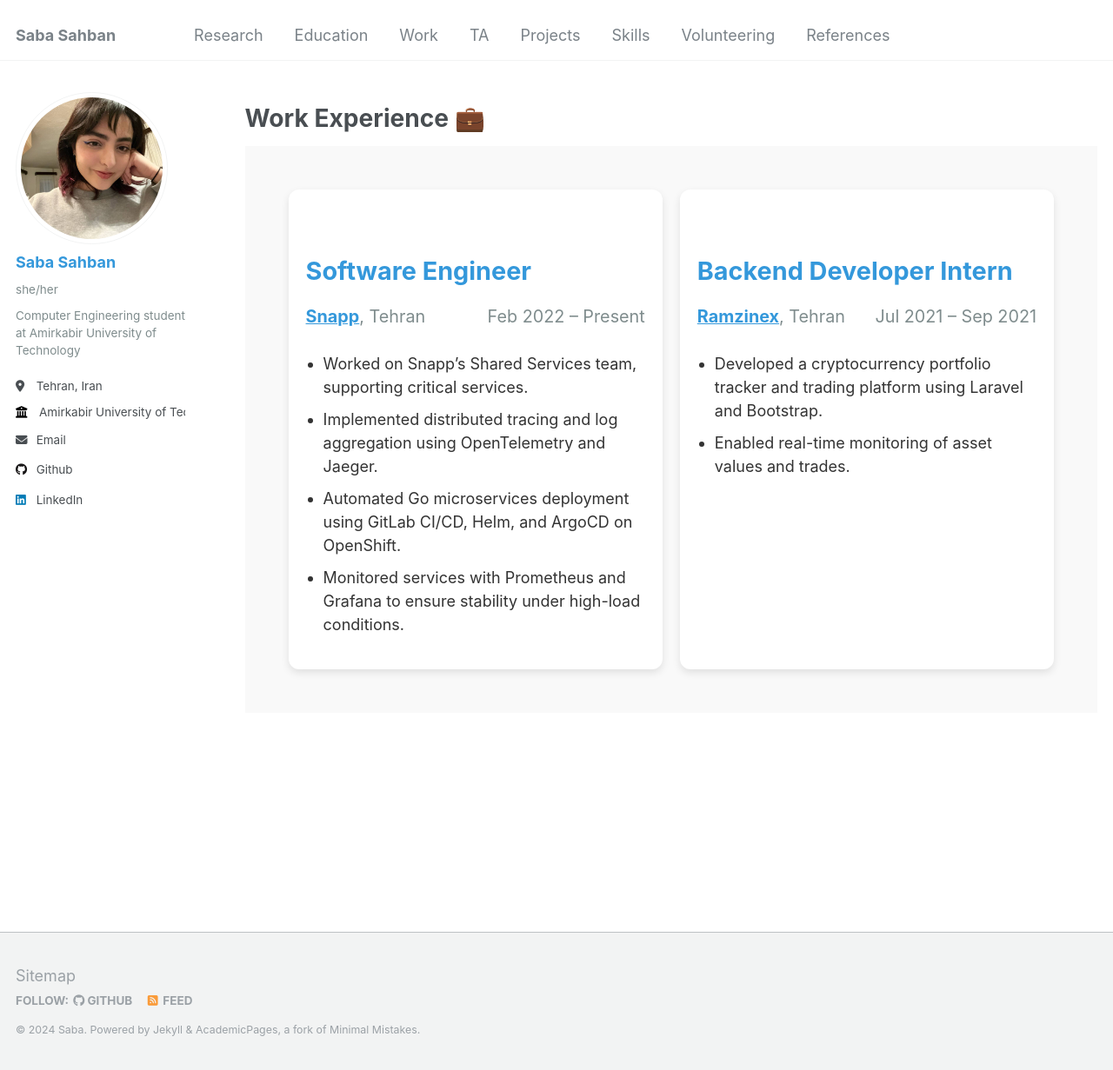
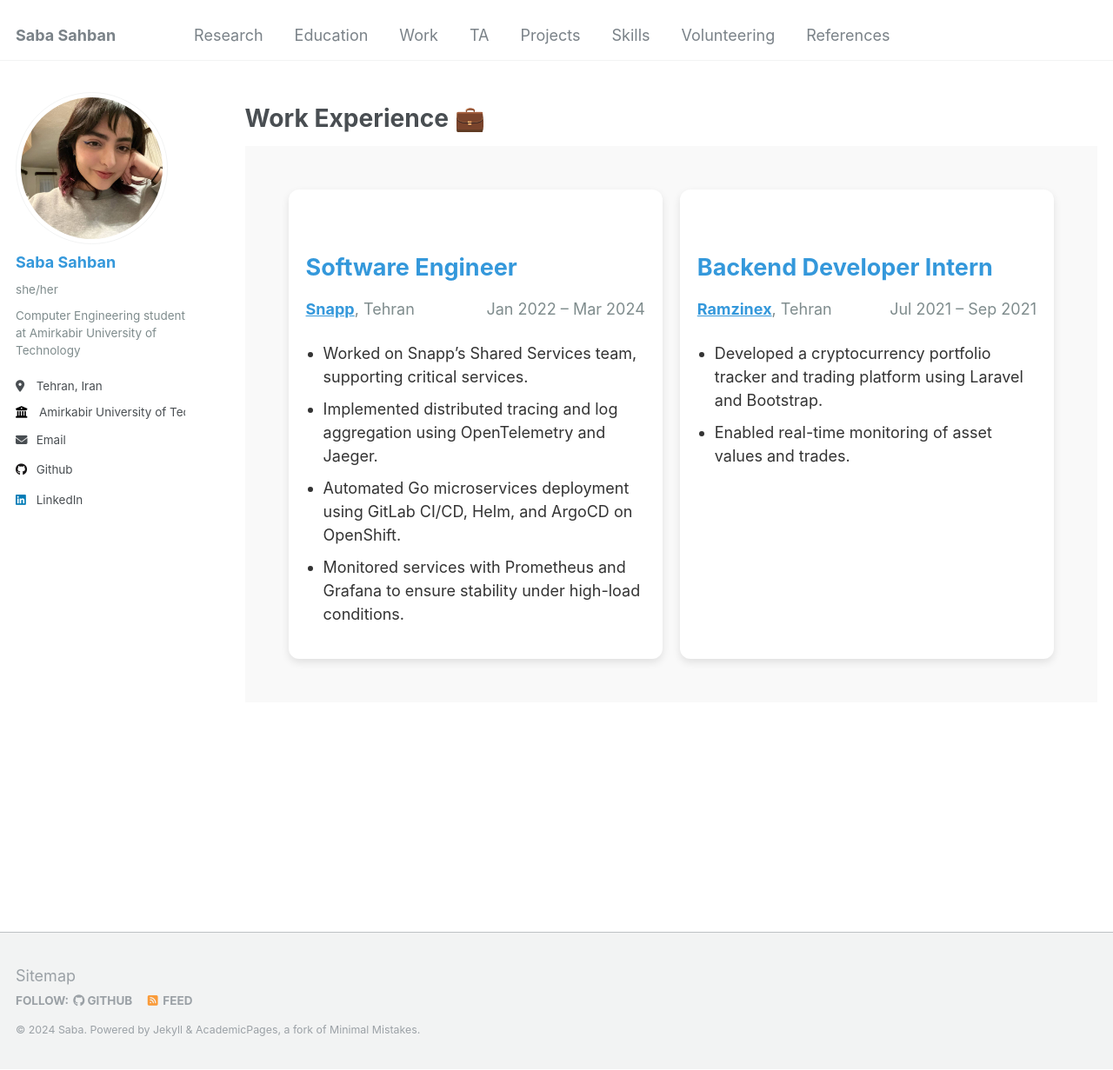
Before and after one commit to SabaSahban/sabasahban.github.io, a Jekyll site: the page built from _pages/work.html, in a window 1280 px wide and 1231 px high. Shown: the whole window at 87% size. Built offline with Jekyll 4.4.1, drawn with Linux system fonts in a browser that asks for light colours.

Commit message:
change work layout design

```diff
--- a/_pages/work.html
+++ b/_pages/work.html
@@ -13,7 +13,7 @@ author_profile: true
       <h3>Software Engineer</h3>
       <p>
         <strong><a href="https://snapp.ir" target="_blank" style="text-decoration: underline; color: #3498db;">Snapp</a></strong>, Tehran
-        <span style="float: right;">Feb 2022 – Present</span>
+        <span style="float: right;">Jan 2022 – Mar 2024</span>
       </p>
       <ul>
         <li>Worked on Snapp’s Shared Services team, supporting critical services.</li>
@@ -73,7 +73,7 @@ author_profile: true
   }
 
   h3 {
-    font-size: 1.6em;
+    font-size: 1.5em;
     color: #3498db;
     margin-bottom: 10px;
   }
@@ -88,7 +88,7 @@ author_profile: true
   }
 
   p {
-    font-size: 1.1em;
+    font-size: 0.em;
     color: #7f8c8d;
   }
 
```
